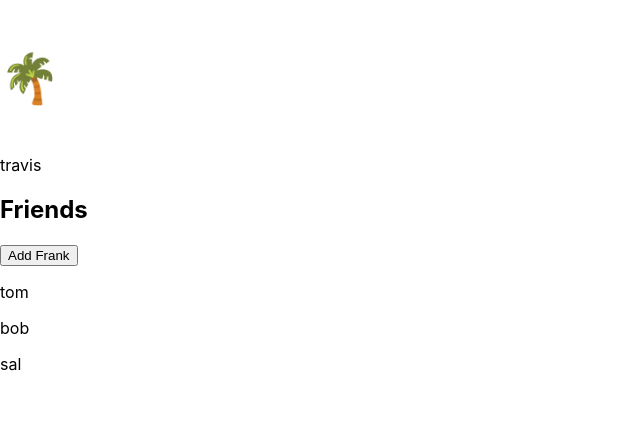
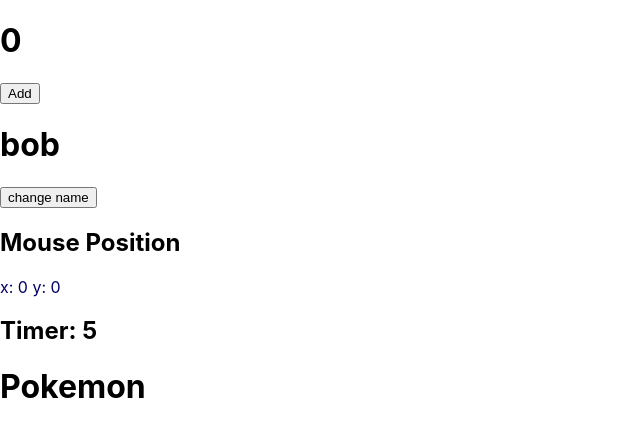
Before and after one commit to tborsa/react-week-playground, a React (Create React App) app: page / in a window 1280 px wide. Shown: the top 436 px of the page, without its empty margins (0-640 px from the left). Built offline with nearby package versions, Linux system fonts and the light colour scheme; no server answers.

Commit message:
W7D2 28/10/2020

```diff
--- a/src/App.js
+++ b/src/App.js
@@ -1,15 +1,41 @@
-import React, {useState} from 'react';
-import Plant from './components/Plant';
-import PlantList from './components/PlantList';
-import Garden from './components/Garden';
-import User from './components/User';
+import React, {useEffect, useState} from 'react';
 
 import './App.css';
+import './components/PointerPosition';
+import PointerPosition from './components/PointerPosition';
+import Timer from './components/Timer';
+import GetData from './components/GetData';
 
 function App() {
+  const [count, setCount] = useState(0);
+  const [name, setName] = useState("bob");
+
+
+  useEffect(() => {
+    console.log('count has changed', count);
+    // got a name
+  }, [count, name]);  // prevname == newName
+
+  useEffect(() => {
+    console.log('name has changed', name);
+  }, [name]);
+
+  useEffect(() => {
+    // do side effects here
+    console.log('running side efffect');
+    document.title = 'TEST TITLE CHANGE';// work is done only when needed
+  }, []); //list of dependencies if empty the effect runs once when the component is first rendered
+
+
   return (
     <>
-      <User/>
+      <h1>{count}</h1>
+      <button onClick={() => setCount(count + 1)}>Add</button>
+      <h1>{name}</h1>
+      <button onClick={() => setName("sam")}>change name</button>
+      {count % 2 == 0 && <PointerPosition/>}
+      {<Timer/>}
+      {<GetData num={count} />}
     </>
   );
 }
--- a/src/components/Garden.jsx
+++ /dev/null
@@ -1,59 +0,0 @@
-import React, {useState} from 'react';
-
-const seedLookup = {
-  "⌾": "🌱",
-  ".": "🌿",
-  o: "🌷",
-  "0": "🍀",
-  "@": "🌵",
-  "*": "🌴"
-};
-
-const Garden = () => {
-
-  const [seeds, setSeeds] = useState(seedLookup);
-  const [garden, setGarden] = useState([]); //[{plant: , size: }]
-
-
-  const water = (index) => {
-    //
-
-    //water a specific plant
-    const newGarden = garden.map((plot, currentIndex) => {//[{plant: , size: }]
-      if (currentIndex === index) { //{plant: 🌳, size: 1}
-        return {...plot, size: plot.size + 1};
-      } else {
-        return plot;
-      }
-    });
-
-    setGarden(newGarden);
-
-  };
-
-  const plant = (seed) => {
-
-    // remove the seed from seeds
-    const newSeeds = {...seeds};
-    delete newSeeds[seed];
-    // const {[seed]: remove, ...newSeeds} = seeds;
-    setSeeds(newSeeds);
-    //add the new plant to garden
-    setGarden([...garden, {plant: seeds[seed], size: 1}]);
-  }
-
-  return (
-    <div>
-      <h2>Seeds</h2>
-      <div style={{display: 'flex'}}>
-        {Object.keys(seeds).map((key) => <p onClick={() => plant(key)}>{key}</p>)}
-      </div>
-      <h2>Garden</h2>
-      <div style={{display: 'flex'}}>
-        {garden.map((plot, index) => <p style={{fontSize: `${plot.size}em`}} onClick={() => water(index)}>{plot.plant}</p>)}
-      </div>
-    </div>
-  );
-};
-
-export default Garden;
--- /dev/null
+++ b/src/components/GetData.jsx
@@ -0,0 +1,25 @@
+import React, {useState, useEffect} from 'react';
+import axios from 'axios';
+
+const GetData = ({num}) => {
+  const [pokemon, setPokemon] = useState({});
+  console.log("Pokemon component rendering")
+
+  useEffect(() => {
+    axios.get(`https://pokeapi.co/api/v2/pokemon/${num}`)
+    .then(({data}) => {
+      setPokemon(data);
+    });
+  }, [num]);
+
+
+  return (
+    <div>
+      <h1>Pokemon</h1>
+      {pokemon.name}
+
+    </div>
+  );
+};
+
+export default GetData;
--- a/src/components/Plant.jsx
+++ /dev/null
@@ -1,22 +0,0 @@
-import React, { useState } from 'react';
-
-// recieves props plant (plant emoji), and Size (number)
-const Plant = ({size, plant}) => {
-  let [plantSize, setPlantSize] = useState(size);
-
-  console.log('theses are all the props');
-
-  const growPlant = () => {
-    console.log('plantSize before', plantSize);
-    setPlantSize(plantSize + 1);
-    console.log('plantSize after', plantSize);
-  }
-
-  return (
-    <div>
-      <p onClick={growPlant} style={{fontSize: `${plantSize}em`}}>{plant}</p>
-    </div>
-  );
-};
-
-export default Plant;
--- a/src/components/PlantList.jsx
+++ /dev/null
@@ -1,23 +0,0 @@
-import React, { useState } from 'react';
-
-const PlantList = () => {
-  const [plants, setPlants] = useState(['🌴', '🌱','🌵']);
-
-  console.log('rerender happend!');
-
-  const removePlant = (index) => {
-    // console.log('remove plant', index);
-    const newPlants = [...plants]; // copy
-    // newPlants.splice(index, 1);//dangerous mutates thing being spliced
-    setPlants(newPlants);
-    // setPlants(plants.filter((plant, curIndex) => curIndex !== index));
-  }
-
-  return (
-    <div style={{display: 'flex'}}>
-      {plants.map((plant, index) => <p onClick={() => {removePlant(index)}}>{plant}</p>)}
-    </div>
-  );
-};
-
-export default PlantList;
--- /dev/null
+++ b/src/components/PointerPosition.jsx
@@ -0,0 +1,30 @@
+import React, {useEffect, useState} from 'react';
+
+const PointerPosition = () => {
+  const [position, setPosition] = useState({x: 0, y: 0});
+
+  useEffect(() => {
+    // update state
+    const listener = mousePosition => {
+      setPosition({x: mousePosition.clientX, y: mousePosition.clientY});
+    }
+    document.addEventListener('mousemove', listener);
+
+    return () => { // if this effect is run again, or if the component is unmounted
+      console.log('cleanup run');
+      document.removeEventListener('mousemove', listener);
+    }// a function that when run removes any lasting effects
+
+  }, []);
+
+  return (
+    <div>
+      <h2>Mouse Position</h2>
+      <p style={{color: `rgb(${position.x}, ${position.y}, 100)`}}>
+        x: {position.x} y: {position.y}
+      </p>
+    </div>
+  );
+};
+
+export default PointerPosition;
--- /dev/null
+++ b/src/components/Timer.jsx
@@ -0,0 +1,24 @@
+import React, {useEffect, useState} from 'react';
+
+const Timer = () => {
+  const [timer, setTimer] = useState(0);
+  // console.log('does timer change', timer);
+  useEffect(() => {
+    setInterval(() => {
+      // console.log("is this running");
+      setTimer(current => current + 1); // current is the up to date version of state
+      // setTimer(timer + 1); // timer is a snapshot in time of state
+    }, 1000);
+    return () => {
+      // cleanup interval
+    }
+  }, []);
+
+  return (
+    <div>
+      <h2>Timer: {timer}</h2>
+    </div>
+  );
+};
+
+export default Timer;
--- a/src/components/User.jsx
+++ /dev/null
@@ -1,30 +0,0 @@
-import React, {useState} from 'react';
-import Plant from './Plant';
-
-const User = () => {
-  const [user, setUser] = useState({
-    name: 'travis',
-    email: 'travis@travis.com',
-    phone: 123123123,
-    friendsList: ['tom', 'bob', 'sal']
-  })
-
-  const addFrank = () => {
-    setUser({
-      ...user,
-      friendsList: [...user.friendsList, 'Frank']
-    })
-  }
-
-  return (
-    <div>
-      <Plant plant="🌴" dog="sam" size={3} />
-      {user.name}
-      <h2>Friends</h2>
-      <button onClick={addFrank}>Add Frank</button>
-      {user.friendsList.map((friend) => <p>{friend}</p>)}
-    </div>
-  );
-};
-
-export default User;
```
Also changed, not shown: src/App-old.js (deleted, +0 -67 lines).
